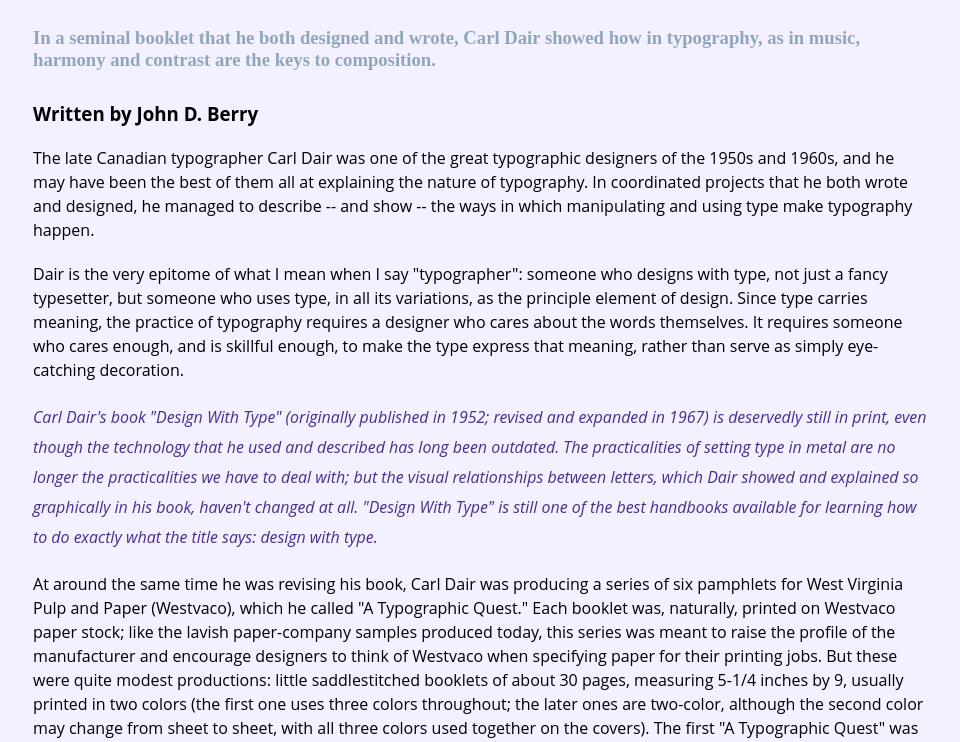
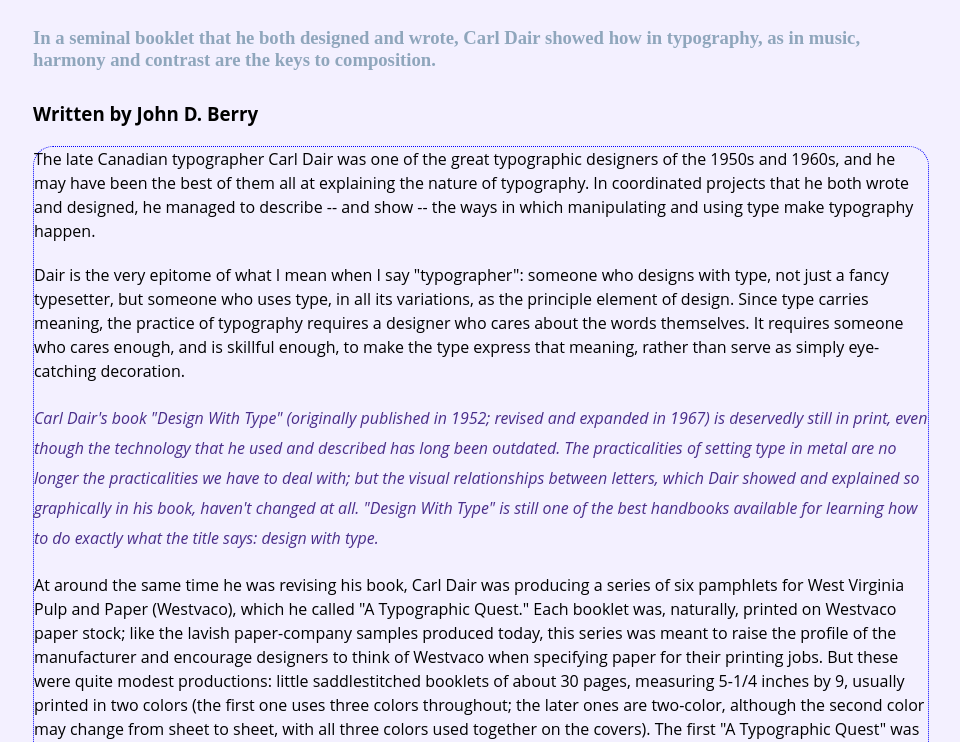
Before and after one commit to GeeinKim/wintersession-web-design, a plain HTML site: page index.html in a window 1280 px wide. Shown: the part 58-800 px from the top of the page, without its empty margins (159-1119 px from the left). Drawn offline with Linux system fonts and the light colour scheme.

Commit message:
011122
ver 2

```diff
--- a/index.html
+++ b/index.html
@@ -12,7 +12,7 @@
 <h2>In a seminal booklet that he both designed and wrote, Carl Dair showed how in typography, as in music, harmony and contrast are the keys to composition.</h2>
 
 <h3>Written by John D. Berry</h3>
-
+<article class="ty1">
 <p>The late Canadian typographer Carl Dair was one of the great typographic designers of the 1950s and 1960s, and he may have been the best of them all at explaining the nature of typography. In coordinated projects that he both wrote and designed, he managed to describe -- and show -- the ways in which manipulating and using type make typography happen.</p>
 
 <p>Dair is the very epitome of what I mean when I say "typographer": someone who designs with type, not just a fancy typesetter, but someone who uses type, in all its variations, as the principle element of design. Since type carries meaning, the practice of typography requires a designer who cares about the words themselves. It requires someone who cares enough, and is skillful enough, to make the type express that meaning, rather than serve as simply eye-catching decoration.</p>
@@ -79,6 +79,7 @@
 <p>Finally, Dair takes time to say a little about rhythm ("in typography, it consists of intervals of space") and about the power of "interrupted rhythm" ("the impact derives not from the fact that the unexpected happens, but rather that the expected does not happen").</p>
 
 <p>Most of the time, we use more than one kind of contrast together, in order to make the differences between visual elements even more obvious. We can use all of Dair's seven kinds of contrast at once, if we're skillful; he refers to this as typographic "chords." (One of the chapter titles in "Design With Type" is "Multiplying the Contrasts.") But breaking them down like this into simple oppositions makes it easier to use them consciously; it keeps us from getting our layouts all muddied up through trying to change too many things at once without thinking about what we're doing. I've found Carl Dair's analysis of typographic contrast -- and especially the visual flair with which he presents it -- an invaluable tool in the practice of graphic design.</p>
+</article>
 <footer>
     <p>Geein Kim</p>
 </footer>
--- a/layout.css
+++ b/layout.css
@@ -72,3 +72,8 @@ ul {
 #pullquotespecial {
   color:rgb(74, 46, 139)
 }
+
+.ty1 {
+	border:1px dotted blue;
+	border-radius:20px;
+}
```
